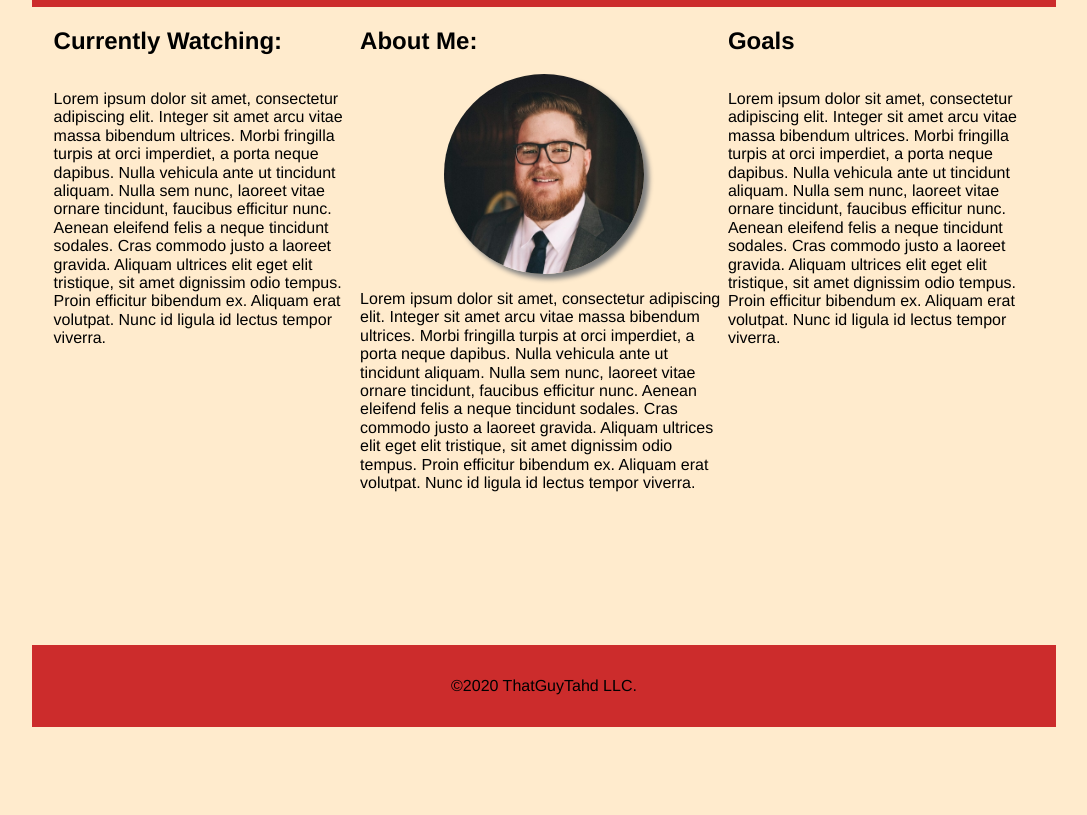
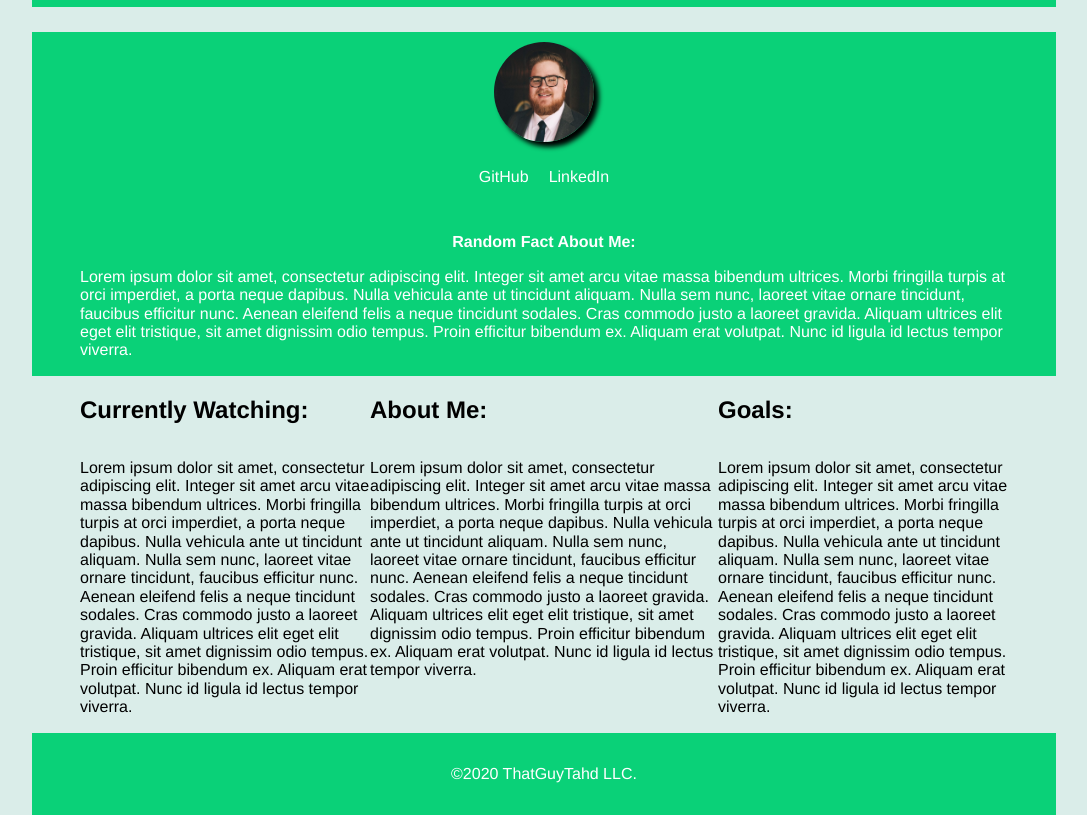
Before and after one commit to thatguytahd/professional_portfolio_website, a plain HTML site: page index.html in a window 1280 px wide. Shown: the part 73-888 px from the top of the page, without its empty margins (96-1183 px from the left). Before the commit the page ends 800 px from the top, so only its background shows below. Drawn offline with Linux system fonts and the light colour scheme.

Commit message:
Changed color scheme, moved image of myself to the new banner position, and started UL to house github and linkedin icons

```diff
--- a/index.html
+++ b/index.html
@@ -18,10 +18,24 @@
         </ul>
     </header>
 
+    <div class="banner">
+        <div class="bannerContent">
+            <img class="profile-pic" src="img/profile.jpg" alt="Picture of Todd on his wedding day">
+                <ul id="socialIcons">
+                    <li><a href="#">GitHub</a></li>
+                    <li><a href="#">LinkedIn</a></li>
+                </ul>
+            <div id="randomFact">
+                <h4 id="bannerTitle">Random Fact About Me:</h4>
+                <p class="bannerInfo">Lorem ipsum dolor sit amet, consectetur adipiscing elit. Integer sit amet arcu vitae massa bibendum ultrices. Morbi fringilla turpis at orci imperdiet, a porta neque dapibus. Nulla vehicula ante ut tincidunt aliquam. Nulla sem nunc, laoreet vitae ornare tincidunt, faucibus efficitur nunc. Aenean eleifend felis a neque tincidunt sodales. Cras commodo justo a laoreet gravida. Aliquam ultrices elit eget elit tristique, sit amet dignissim odio tempus. Proin efficitur bibendum ex. Aliquam erat volutpat. Nunc id ligula id lectus tempor viverra.</p>
+            </div>
+        </div>
+    </div>
+
     <div class="content">
         <div class="primary col">
             <h2>About Me:</h2>
-            <img class="profile-pic" src="img/profile.jpg" alt="Picture of Todd on his wedding day">
+            <!-- <img class="profile-pic" src="img/profile.jpg" alt="Picture of Todd on his wedding day"> -->
             <p>Lorem ipsum dolor sit amet, consectetur adipiscing elit. Integer sit amet arcu vitae massa bibendum ultrices. Morbi fringilla turpis at orci imperdiet, a porta neque dapibus. Nulla vehicula ante ut tincidunt aliquam. Nulla sem nunc, laoreet vitae ornare tincidunt, faucibus efficitur nunc. Aenean eleifend felis a neque tincidunt sodales. Cras commodo justo a laoreet gravida. Aliquam ultrices elit eget elit tristique, sit amet dignissim odio tempus. Proin efficitur bibendum ex. Aliquam erat volutpat. Nunc id ligula id lectus tempor viverra.</p>
         </div>
         <div class="secondary col">
@@ -29,7 +43,7 @@
             <p>Lorem ipsum dolor sit amet, consectetur adipiscing elit. Integer sit amet arcu vitae massa bibendum ultrices. Morbi fringilla turpis at orci imperdiet, a porta neque dapibus. Nulla vehicula ante ut tincidunt aliquam. Nulla sem nunc, laoreet vitae ornare tincidunt, faucibus efficitur nunc. Aenean eleifend felis a neque tincidunt sodales. Cras commodo justo a laoreet gravida. Aliquam ultrices elit eget elit tristique, sit amet dignissim odio tempus. Proin efficitur bibendum ex. Aliquam erat volutpat. Nunc id ligula id lectus tempor viverra.</p>
         </div>
         <div class="extra col">
-            <h2>Goals</h2>
+            <h2>Goals:</h2>
             <p>Lorem ipsum dolor sit amet, consectetur adipiscing elit. Integer sit amet arcu vitae massa bibendum ultrices. Morbi fringilla turpis at orci imperdiet, a porta neque dapibus. Nulla vehicula ante ut tincidunt aliquam. Nulla sem nunc, laoreet vitae ornare tincidunt, faucibus efficitur nunc. Aenean eleifend felis a neque tincidunt sodales. Cras commodo justo a laoreet gravida. Aliquam ultrices elit eget elit tristique, sit amet dignissim odio tempus. Proin efficitur bibendum ex. Aliquam erat volutpat. Nunc id ligula id lectus tempor viverra.</p>
         </div>
     </div>
--- a/styles.css
+++ b/styles.css
@@ -9,7 +9,7 @@ body {
     flex-direction: column;
     min-height: 100vh;
 
-    background-color: blanchedalmond;
+    background-color: #daede9;
     font-family: 'Franklin Gothic Medium', 'Arial Narrow', Arial, sans-serif;
 }
 
@@ -18,8 +18,10 @@ a {
 }
 
 .name a,
-li a {
-    color: burlywood;
+li a,
+.banner,
+.main-footer {
+    color: white;
 }
 
 li {
@@ -31,15 +33,39 @@ li {
 /* Container Styles */
 
 .main-header,
-.main-footer {
-    background-color: rgb(204, 44, 44);
+.main-footer,
+.banner {
+    background-color: #0ad178;
 }
 
-.main-footer {
+#socialIcons {
+    display: flex;
+    flex-direction: row;
+    justify-content: center;
+    padding-left: 0px;
+}
+
+.banner {
+    margin-top: 25px;
+    padding-top: 10px;
+}
+
+.bannerContent {
+    display: flex;
+    flex-direction: column;
+    justify-content: center;
+}
+
+.main-footer{
     margin-top: 30px;
     display: flex;
     justify-content: center;
     padding: 2em 0;
+}
+
+#bannerTitle {
+    text-align: center;
+    margin-bottom: 2px;
 }
 
 .main-header {
@@ -60,12 +86,12 @@ li {
     padding: 0;
     font-size: 1.65em;
     align-self: center;
-
 }
 
-.content {
-	padding-right: 1.35em;
-    padding-left: 1.35em;
+.content,
+.bannerContent {
+	padding-right: 3em;
+    padding-left: 3em;
     flex: 1;
 }
 
@@ -75,11 +101,11 @@ li {
 }
 
 .profile-pic {
-    height: 200px;
-    width: 200px;
+    height: 100px;
+    width: 100px;
     align-self: center;
     border-radius: 50%;
-    box-shadow: 5px 5px 5px gray;
+    box-shadow: 5px 5px 5px black;
 
 }
 
@@ -97,6 +123,12 @@ li {
         display: flex;
         width: 90%;
         margin: 0 auto;
+    }
+
+    .banner {
+        width: 90%;
+        margin-left: auto;
+        margin-right: auto;
     }
 
     .content {
@@ -138,7 +170,8 @@ li {
 
     .main-header,
     .content,
-    .main-footer {
+    .main-footer,
+    .banner {
         width: 80%;
     }
 
```
Also changed, not shown: img/github.jpg (added), img/linkedin.png (added).
